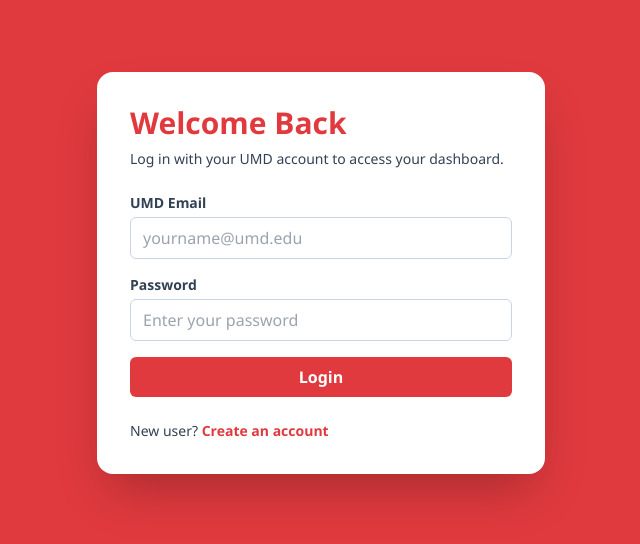
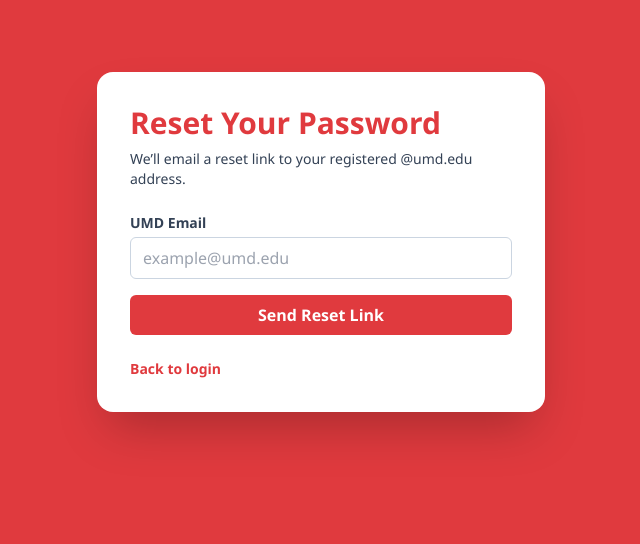
Before and after one commit to Snek3471/SeatStalker, a React app in the folder frontend/: page /forgot-password in a window 1280 px wide. Before the commit this address led to /login. Shown: the top 544 px of the page, without its empty margins (319-959 px from the left). Built offline with nearby package versions, Linux system fonts and the light colour scheme; no server answers; the HTML template or start-up script is replaced by a standard one.

Commit message:
added a cooldown and improved login page

```diff
--- a/frontend/src/App.jsx
+++ b/frontend/src/App.jsx
@@ -4,6 +4,7 @@
 import Login from './pages/Login'
 import Dashboard from './pages/Dashboard'
 import Register from './pages/Register'
+import ForgotPassword from './pages/ForgotPassword'
 
 function App() {
   return (
@@ -11,6 +12,7 @@
       <Route path="/" element={<Navigate to="/login" replace />} />
       <Route path="/login" element={<Login />} />
       <Route path="/register" element={<Register />} />
+      <Route path="/forgot-password" element={<ForgotPassword />} />
       <Route
         path="/dashboard"
         element={
--- /dev/null
+++ b/frontend/src/pages/ForgotPassword.jsx
@@ -0,0 +1,174 @@
+import { useState, useEffect } from 'react'
+import axios from 'axios'
+import { Link, useSearchParams, useNavigate } from 'react-router-dom'
+
+const API_URL = import.meta.env.VITE_API_URL
+
+function ForgotPassword() {
+  const [searchParams] = useSearchParams()
+  const navigate = useNavigate()
+  const tokenParam = searchParams.get('token')
+  const emailParam = searchParams.get('email')
+
+  const [email, setEmail] = useState('')
+  const [newPassword, setNewPassword] = useState('')
+  const [confirmPassword, setConfirmPassword] = useState('')
+  const [error, setError] = useState('')
+  const [success, setSuccess] = useState('')
+  const [isLoading, setIsLoading] = useState(false)
+
+  // Determine if we are in reset mode based on URL parameters
+  const isResetMode = !!(tokenParam && emailParam)
+
+  useEffect(() => {
+    if (emailParam) {
+      setEmail(emailParam)
+    }
+  }, [emailParam])
+
+  const requestResetLink = async (event) => {
+    event.preventDefault()
+    setError('')
+    setSuccess('')
+
+    const normalizedEmail = email.trim().toLowerCase()
+    if (!normalizedEmail.endsWith('@umd.edu')) {
+      setError('Please use your @umd.edu email address.')
+      return
+    }
+
+    setIsLoading(true)
+    try {
+      await axios.post(`${API_URL}/auth/password-reset/request`, {
+        email: normalizedEmail,
+      })
+      setSuccess('If that email exists in our directory, a reset link has been sent. (Remember to check your spam folder too!)')
+    } catch (requestError) {
+      setError(requestError?.response?.data?.detail || 'Could not start password reset.')
+    } finally {
+      setIsLoading(false)
+    }
+  }
+
+  const confirmReset = async (event) => {
+    event.preventDefault()
+    setError('')
+    setSuccess('')
+
+    const normalizedEmail = email.trim().toLowerCase()
+    if (!normalizedEmail.endsWith('@umd.edu')) {
+      setError('Please use your @umd.edu email address.')
+      return
+    }
+
+    if (newPassword !== confirmPassword) {
+      setError('Passwords do not match.')
+      return
+    }
+
+    setIsLoading(true)
+    try {
+      await axios.post(`${API_URL}/auth/password-reset/confirm`, {
+        email: normalizedEmail,
+        otp: tokenParam.trim(),
+        new_password: newPassword,
+      })
+      setSuccess('Password reset successfully. Redirecting to login...')
+      setNewPassword('')
+      setConfirmPassword('')
+      setTimeout(() => {
+        navigate('/login', { replace: true, state: { successMessage: 'Password reset successfully. You can log in now.' } })
+      }, 2000)
+    } catch (requestError) {
+      setError(requestError?.response?.data?.detail || 'Could not reset password.')
+    } finally {
+      setIsLoading(false)
+    }
+  }
+
+  return (
+    <main className="min-h-screen bg-[#E03a3e] px-4 py-10 sm:px-6 lg:px-8">
+      <div className="mx-auto mt-8 max-w-md rounded-2xl border border-white/30 bg-white p-8 shadow-2xl">
+        <h1 className="text-3xl font-bold text-[#E03a3e]">
+          {isResetMode ? 'Set New Password' : 'Reset Your Password'}
+        </h1>
+        <p className="mt-2 text-sm text-slate-700">
+          {isResetMode
+            ? 'Enter your new password below.'
+            : 'We’ll email a reset link to your registered @umd.edu address.'}
+        </p>
+
+        <form onSubmit={isResetMode ? confirmReset : requestResetLink} className="mt-6 space-y-4">
+          <div>
+            <label htmlFor="email" className="mb-1 block text-sm font-semibold text-slate-700">
+              UMD Email
+            </label>
+            <input
+              id="email"
+              type="email"
+              value={email}
+              onChange={(event) => setEmail(event.target.value)}
+              disabled={isResetMode}
+              className="w-full rounded-md border border-slate-300 px-3 py-2 outline-none ring-[#E03a3e]/25 focus:ring disabled:bg-slate-100 disabled:text-slate-500"
+              placeholder="example@umd.edu"
+              required
+            />
+          </div>
+
+          {isResetMode ? (
+            <>
+              <div>
+                <label htmlFor="newPassword" className="mb-1 block text-sm font-semibold text-slate-700">
+                  New Password
+                </label>
+                <input
+                  id="newPassword"
+                  type="password"
+                  value={newPassword}
+                  onChange={(event) => setNewPassword(event.target.value)}
+                  className="w-full rounded-md border border-slate-300 px-3 py-2 outline-none ring-[#E03a3e]/25 focus:ring"
+                  placeholder="Enter a new password"
+                  required
+                />
+              </div>
+
+              <div>
+                <label htmlFor="confirmPassword" className="mb-1 block text-sm font-semibold text-slate-700">
+                  Confirm New Password
+                </label>
+                <input
+                  id="confirmPassword"
+                  type="password"
+                  value={confirmPassword}
+                  onChange={(event) => setConfirmPassword(event.target.value)}
+                  className="w-full rounded-md border border-slate-300 px-3 py-2 outline-none ring-[#E03a3e]/25 focus:ring"
+                  placeholder="Re-enter your new password"
+                  required
+                />
+              </div>
+            </>
+          ) : null}
+
+          {error ? <p className="rounded-md bg-red-50 px-3 py-2 text-sm text-red-700">{error}</p> : null}
+          {success ? <p className="rounded-md bg-green-50 px-3 py-2 text-sm text-green-700">{success}</p> : null}
+
+          <button
+            type="submit"
+            disabled={isLoading}
+            className="w-full rounded-md bg-[#E03a3e] px-4 py-2 font-semibold text-white transition hover:bg-red-700 disabled:cursor-not-allowed disabled:opacity-60"
+          >
+            {isLoading ? 'Processing...' : isResetMode ? 'Reset Password' : 'Send Reset Link'}
+          </button>
+        </form>
+
+        <p className="mt-6 text-sm text-slate-700">
+          <Link to="/login" className="font-semibold text-[#E03a3e] underline-offset-4 hover:underline">
+            Back to login
+          </Link>
+        </p>
+      </div>
+    </main>
+  )
+}
+
+export default ForgotPassword
--- a/frontend/src/pages/Login.jsx
+++ b/frontend/src/pages/Login.jsx
@@ -66,7 +66,7 @@
               value={email}
               onChange={(event) => setEmail(event.target.value)}
               className="w-full rounded-md border border-slate-300 px-3 py-2 outline-none ring-[#E03a3e]/25 focus:ring"
-              placeholder="yourname@umd.edu"
+              placeholder="example@umd.edu"
               required
             />
           </div>
@@ -103,6 +103,12 @@
             Create an account
           </Link>
         </p>
+        <p className="mt-2 text-sm text-slate-700">
+          Forgot your password?{' '}
+          <Link to="/forgot-password" className="font-semibold text-[#E03a3e] underline-offset-4 hover:underline">
+            Reset it here
+          </Link>
+        </p>
       </div>
     </main>
   )
--- a/frontend/src/pages/LoginPage.jsx
+++ b/frontend/src/pages/LoginPage.jsx
@@ -66,6 +66,9 @@
         <p className="mt-6 text-sm text-slate-600">
           New here? <Link to="/register" className="font-semibold text-sky-700">Create an account</Link>
         </p>
+        <p className="mt-2 text-sm text-slate-600">
+          Forgot your password? <Link to="/forgot-password" className="font-semibold text-sky-700">Reset it here</Link>
+        </p>
       </div>
     </main>
   )
--- a/frontend/src/pages/Register.jsx
+++ b/frontend/src/pages/Register.jsx
@@ -9,20 +9,23 @@
   const [email, setEmail] = useState('')
   const [password, setPassword] = useState('')
   const [confirmPassword, setConfirmPassword] = useState('')
+  const [otp, setOtp] = useState('')
+  const [step, setStep] = useState('input') // 'input' or 'verify'
   const [error, setError] = useState('')
+  const [success, setSuccess] = useState('')
   const [isLoading, setIsLoading] = useState(false)
 
   const navigate = useNavigate()
 
-  const handleSubmit = async (event) => {
+  const handleSendOtp = async (event) => {
     event.preventDefault()
     setError('')
+    setSuccess('')
 
     const normalizedEmail = email.trim().toLowerCase()
-    const isUmdEmail =
-      normalizedEmail.endsWith('@umd.edu') || normalizedEmail.endsWith('@terpmail.umd.edu')
+    const isUmdEmail = normalizedEmail.endsWith('@umd.edu')
     if (!isUmdEmail) {
-      setError('Please use a valid @umd.edu or @terpmail.umd.edu email address.')
+      setError('Please use a valid @umd.edu email address.')
       return
     }
 
@@ -34,10 +37,33 @@
     setIsLoading(true)
 
     try {
+      await axios.post(`${API_URL}/auth/register/send-otp`, {
+        email: normalizedEmail,
+      })
+      setStep('verify')
+      setSuccess('A verification code has been sent to your UMD email. (Remember to check your spam folder too!)')
+    } catch (requestError) {
+      setError(requestError?.response?.data?.detail || 'Failed to send verification code. Please try again.')
+    } finally {
+      setIsLoading(false)
+    }
+  }
+
+  const handleVerifyAndRegister = async (event) => {
+    event.preventDefault()
+    setError('')
+    setSuccess('')
+
+    const normalizedEmail = email.trim().toLowerCase()
+
+    setIsLoading(true)
+
+    try {
       await axios.post(`${API_URL}/auth/register`, {
         name: name.trim() || null,
         email: normalizedEmail,
         password,
+        otp: otp.trim(),
       })
 
       navigate('/login', {
@@ -45,7 +71,7 @@
         state: { successMessage: 'Account created successfully. Please log in.' },
       })
     } catch (requestError) {
-      setError(requestError?.response?.data?.detail || 'Registration failed. Please try again.')
+      setError(requestError?.response?.data?.detail || 'Verification failed. Please try again.')
     } finally {
       setIsLoading(false)
     }
@@ -55,9 +81,15 @@
     <main className="min-h-screen bg-[#E03a3e] px-4 py-10 sm:px-6 lg:px-8">
       <div className="mx-auto mt-8 max-w-md rounded-2xl border border-white/30 bg-white p-8 shadow-2xl">
         <h1 className="text-3xl font-bold text-[#E03a3e]">Create Your SeatStalker Account</h1>
-        <p className="mt-2 text-sm text-slate-700">Use your UMD email to start tracking sections.</p>
+        <p className="mt-2 text-sm text-slate-700">
+          {step === 'verify'
+            ? 'Enter the 6-digit verification code sent to your UMD email.'
+            : 'Use your UMD email to start tracking sections.'}
+        </p>
 
-        <form onSubmit={handleSubmit} className="mt-6 space-y-4">
+        <form onSubmit={step === 'verify' ? handleVerifyAndRegister : handleSendOtp} className="mt-6 space-y-4">
+          {step === 'input' ? (
+            <>
               <div>
                 <label htmlFor="name" className="mb-1 block text-sm font-semibold text-slate-700">
                   Full Name
@@ -83,7 +115,7 @@
                   value={email}
                   onChange={(event) => setEmail(event.target.value)}
                   className="w-full rounded-md border border-slate-300 px-3 py-2 outline-none ring-[#E03a3e]/25 focus:ring"
-              placeholder="yourname@umd.edu"
+                  placeholder="example@umd.edu"
                   required
                 />
               </div>
@@ -117,15 +149,47 @@
                   required
                 />
               </div>
+            </>
+          ) : (
+            <>
+              <div>
+                <label htmlFor="otp" className="mb-1 block text-sm font-semibold text-slate-700">
+                  Verification Code
+                </label>
+                <input
+                  id="otp"
+                  type="text"
+                  value={otp}
+                  onChange={(event) => setOtp(event.target.value)}
+                  className="w-full rounded-md border border-slate-300 px-3 py-2 outline-none ring-[#E03a3e]/25 focus:ring"
+                  placeholder="Enter the 6-digit code"
+                  inputMode="numeric"
+                  required
+                />
+              </div>
+              <button
+                type="button"
+                onClick={() => setStep('input')}
+                className="text-sm font-semibold text-[#E03a3e] hover:underline animate-fade-in"
+              >
+                ← Back to registration details
+              </button>
+            </>
+          )}
 
-          {error ? <p className="rounded-md bg-red-50 px-3 py-2 text-sm text-red-700">{error}</p> : null}
+          {error ? <p className="rounded-md bg-red-50 px-3 py-2 text-sm text-red-700 animate-pulse">{error}</p> : null}
+          {success ? <p className="rounded-md bg-green-50 px-3 py-2 text-sm text-green-700">{success}</p> : null}
 
           <button
             type="submit"
             disabled={isLoading}
             className="w-full rounded-md bg-[#E03a3e] px-4 py-2 font-semibold text-white transition hover:bg-red-700 disabled:cursor-not-allowed disabled:opacity-60"
           >
-            {isLoading ? 'Creating account...' : 'Register'}
+            {isLoading
+              ? 'Please wait...'
+              : step === 'verify'
+                ? 'Verify & Register'
+                : 'Send Verification Code'}
           </button>
         </form>
 
--- a/frontend/src/pages/RegisterPage.jsx
+++ b/frontend/src/pages/RegisterPage.jsx
@@ -14,11 +14,18 @@
   const handleSubmit = async (event) => {
     event.preventDefault()
     setError('')
+
+    const normalizedEmail = email.trim().toLowerCase()
+    if (!normalizedEmail.endsWith('@umd.edu')) {
+      setError('Please use a valid @umd.edu email address.')
+      return
+    }
+
     setIsLoading(true)
 
     try {
       await axios.post(`${API_URL}/users`, {
-        email: email.trim().toLowerCase(),
+        email: normalizedEmail,
         name: name.trim() || null,
       })
       navigate('/login')
@@ -57,7 +64,7 @@
             value={email}
             onChange={(event) => setEmail(event.target.value)}
             className="w-full rounded-md border border-slate-300 px-3 py-2 outline-none ring-sky-200 focus:ring"
-            placeholder="you@example.com"
+            placeholder="example@umd.edu"
             required
           />
 
```
Also changed, not shown: frontend/src/pages/Dashboard.jsx (+37 -37 lines). Lines whose indentation alone changed are shown as unchanged.
